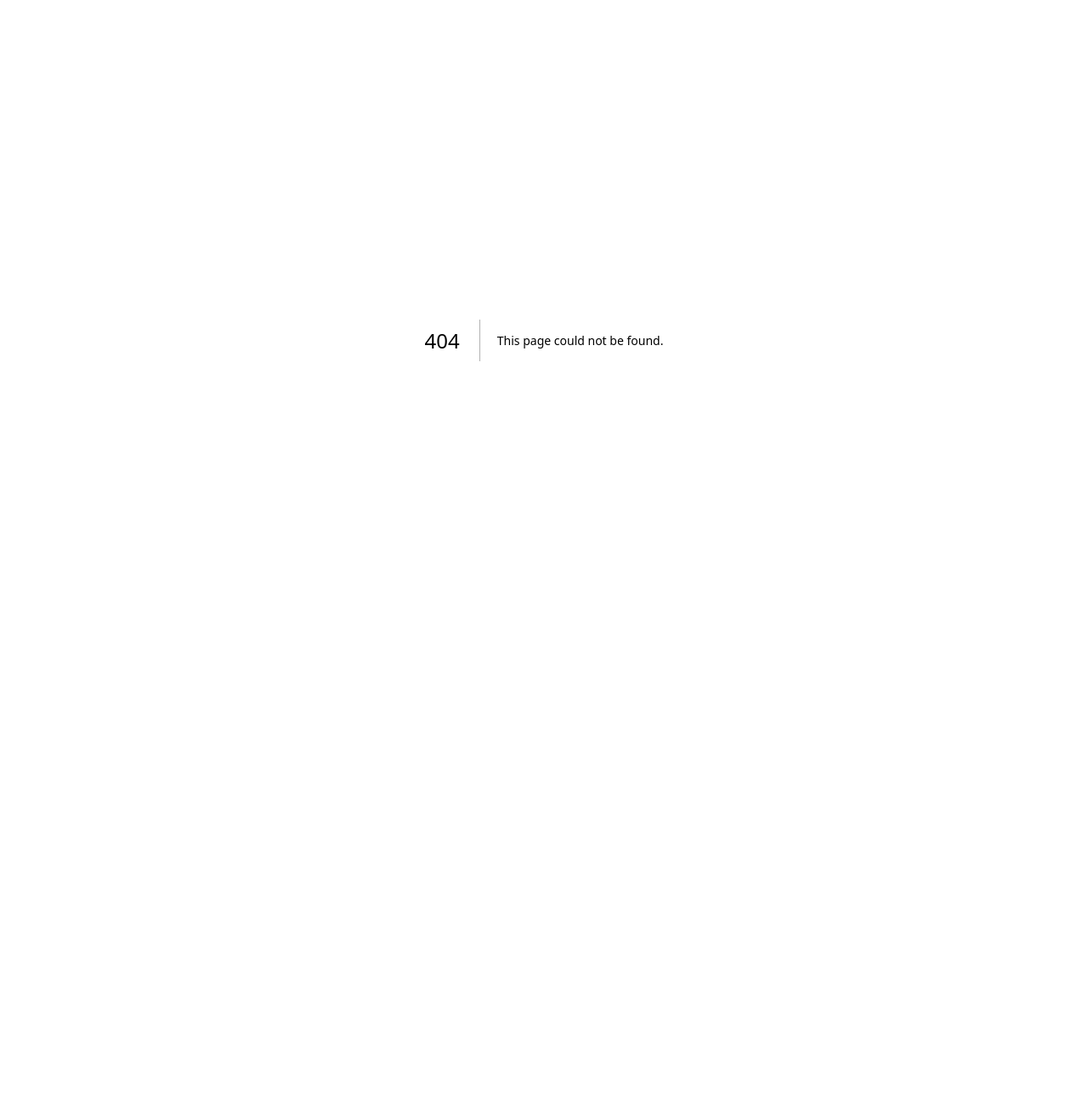
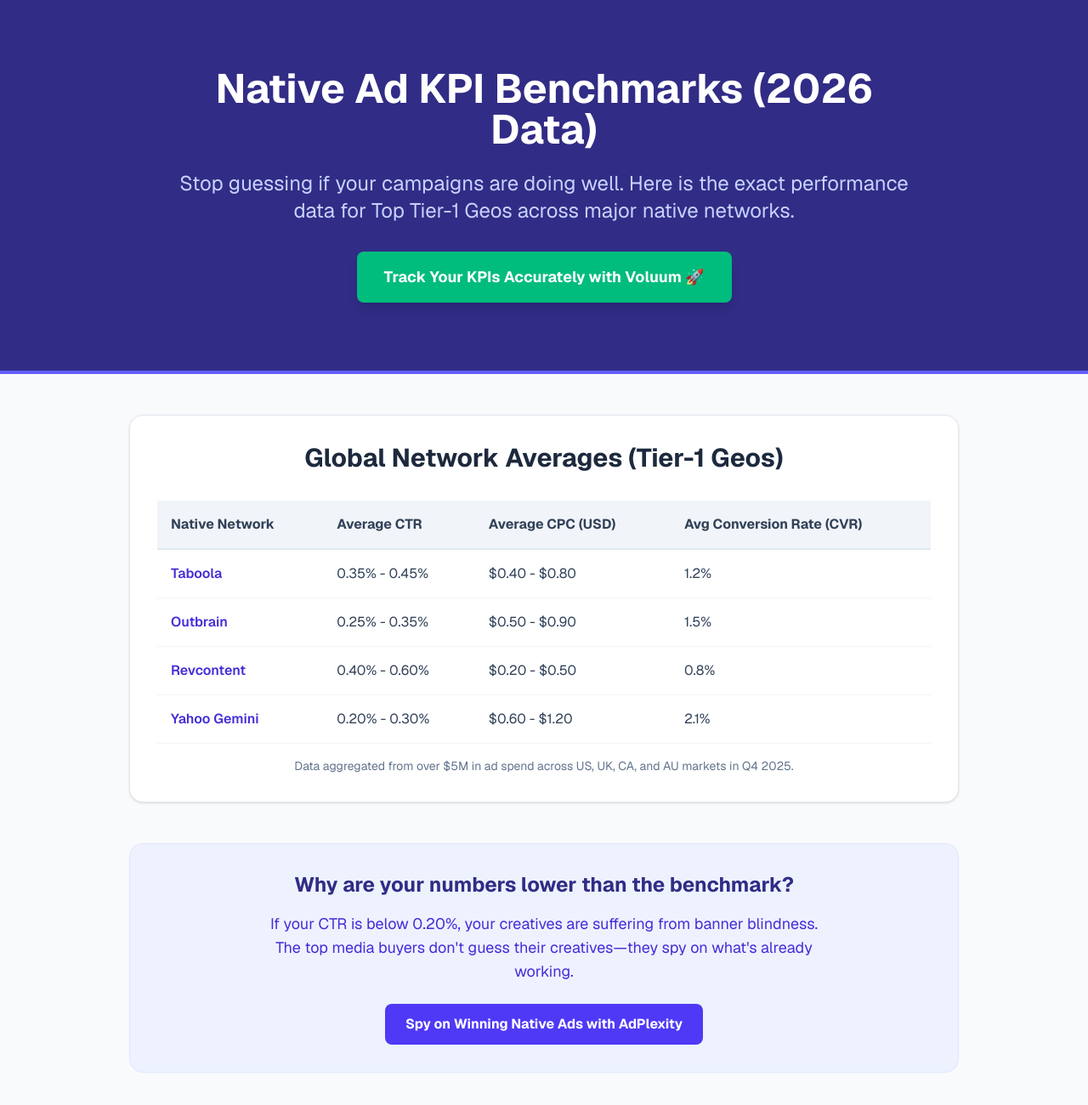
Before and after one commit to wcy150817-ai/influencer-rate-calculator, a Next.js app: page /native-ad-kpi-benchmarks in a window 1280 px wide. Before the commit this address had no page. Shown: the top 1300 px of the page at 85% size. Before the commit the page ends 800 px from the top, so only its background shows below. Built offline with nearby package versions, Linux system fonts and the light colour scheme.

Commit message:
feat(seo): add native ad KPI benchmarks page with affiliate integration

```diff
--- /dev/null
+++ b/src/app/native-ad-kpi-benchmarks/page.tsx
@@ -0,0 +1,80 @@
+import { Metadata } from 'next';
+
+export const metadata: Metadata = {
+  title: 'Native Ad KPI Benchmarks 2026: CTR, CPC & CPA Data',
+  description: 'The ultimate reference for Native Advertising KPI benchmarks across Outbrain, Taboola, and Revcontent. Calculate your true ROI and see if your campaigns are underperforming.',
+  alternates: {
+    canonical: 'https://influencerratecalc.com/native-ad-kpi-benchmarks',
+  },
+};
+
+export default function NativeAdKPIPage() {
+  const benchmarks = [
+    { network: "Taboola", ctr: "0.35% - 0.45%", cpc: "$0.40 - $0.80", cvr: "1.2%" },
+    { network: "Outbrain", ctr: "0.25% - 0.35%", cpc: "$0.50 - $0.90", cvr: "1.5%" },
+    { network: "Revcontent", ctr: "0.40% - 0.60%", cpc: "$0.20 - $0.50", cvr: "0.8%" },
+    { network: "Yahoo Gemini", ctr: "0.20% - 0.30%", cpc: "$0.60 - $1.20", cvr: "2.1%" },
+  ];
+
+  return (
+    <div className="min-h-screen bg-slate-50 text-slate-900 font-sans pb-20">
+      {/* Hero Section */}
+      <header className="bg-indigo-900 text-white py-20 px-6 text-center border-b-4 border-indigo-500">
+        <div className="max-w-4xl mx-auto">
+          <h1 className="text-4xl md:text-5xl font-bold mb-6">
+            Native Ad KPI Benchmarks (2026 Data)
+          </h1>
+          <p className="text-xl md:text-2xl text-indigo-200 mb-8">
+            Stop guessing if your campaigns are doing well. Here is the exact performance data for Top Tier-1 Geos across major native networks.
+          </p>
+
+          {/* Affiliate CTA */}
+          <a href="https://voluum.com/?ref=influencercalc" target="_blank" rel="sponsored" className="inline-block bg-emerald-500 hover:bg-emerald-400 text-white font-bold text-lg py-4 px-8 rounded-lg shadow-lg transition-transform transform hover:-translate-y-1">
+            Track Your KPIs Accurately with Voluum 🚀
+          </a>
+        </div>
+      </header>
+
+      <main className="max-w-5xl mx-auto px-6 py-12">
+        <section className="bg-white rounded-2xl shadow-sm border border-slate-200 p-8 mb-12">
+          <h2 className="text-3xl font-bold mb-8 text-center text-slate-800">Global Network Averages (Tier-1 Geos)</h2>
+
+          <div className="overflow-x-auto">
+            <table className="w-full text-left border-collapse">
+              <thead>
+                <tr className="bg-slate-100">
+                  <th className="p-4 border-b-2 border-slate-200 font-bold text-slate-700">Native Network</th>
+                  <th className="p-4 border-b-2 border-slate-200 font-bold text-slate-700">Average CTR</th>
+                  <th className="p-4 border-b-2 border-slate-200 font-bold text-slate-700">Average CPC (USD)</th>
+                  <th className="p-4 border-b-2 border-slate-200 font-bold text-slate-700">Avg Conversion Rate (CVR)</th>
+                </tr>
+              </thead>
+              <tbody>
+                {benchmarks.map((row, idx) => (
+                  <tr key={idx} className="hover:bg-slate-50 border-b border-slate-100">
+                    <td className="p-4 font-semibold text-indigo-700">{row.network}</td>
+                    <td className="p-4 text-slate-700">{row.ctr}</td>
+                    <td className="p-4 text-slate-700">{row.cpc}</td>
+                    <td className="p-4 text-slate-700">{row.cvr}</td>
+                  </tr>
+                ))}
+              </tbody>
+            </table>
+          </div>
+          <p className="text-sm text-slate-500 mt-4 text-center">Data aggregated from over $5M in ad spend across US, UK, CA, and AU markets in Q4 2025.</p>
+        </section>
+
+        {/* Affiliate Section */}
+        <section className="bg-indigo-50 rounded-2xl border border-indigo-100 p-8 text-center">
+          <h2 className="text-2xl font-bold mb-4 text-indigo-900">Why are your numbers lower than the benchmark?</h2>
+          <p className="text-lg text-indigo-700 mb-6 max-w-2xl mx-auto">
+            If your CTR is below 0.20%, your creatives are suffering from banner blindness. The top media buyers don't guess their creatives—they spy on what's already working.
+          </p>
+          <a href="https://adplexity.com/?ref=influencercalc" target="_blank" rel="sponsored" className="inline-block bg-indigo-600 hover:bg-indigo-700 text-white font-bold py-3 px-6 rounded-lg transition">
+            Spy on Winning Native Ads with AdPlexity
+          </a>
+        </section>
+      </main>
+    </div>
+  );
+}
```
